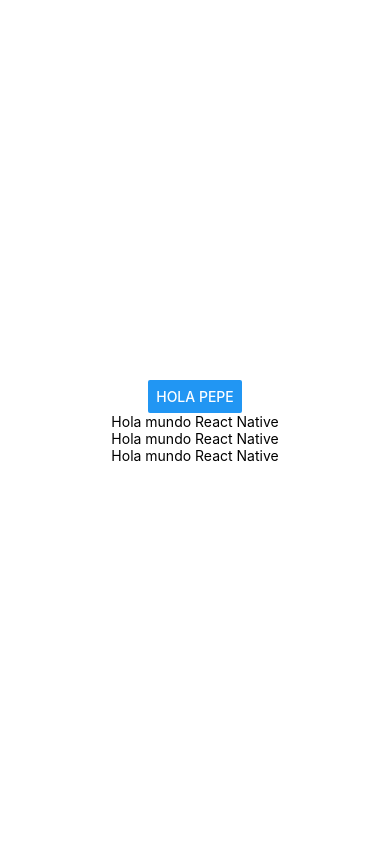
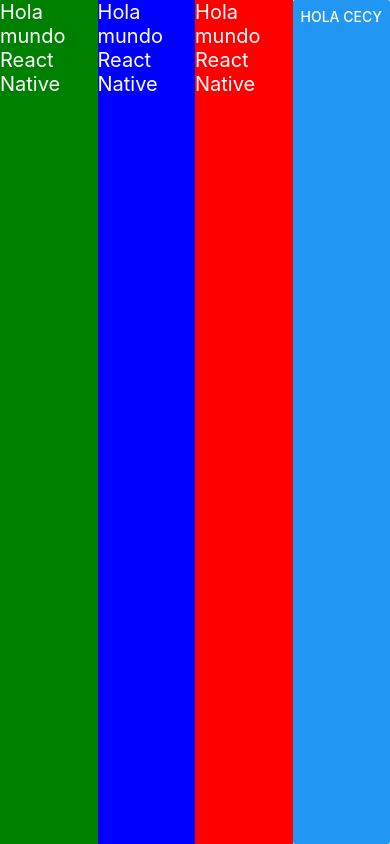
Before and after one commit to AngelDaniMqd/PM194, a React Native app in the folder my-blanck/: screen / in a window 390 px wide. Built offline with nearby package versions, Linux system fonts and the light colour scheme.

Commit message:
ejemplos de estilos con los componentes padres

```diff
--- a/my-blanck/App.js
+++ b/my-blanck/App.js
@@ -4,18 +4,21 @@ import { StyleSheet, Text, View, Button } from 'react-native';
 import React, {useState} from 'react';
 
 
-const Texto = (props) => {
-  const [contenido, setContenido] = useState('Hola mundo React Native');
+const Texto = ({style}) => {
+
+  const [contenido, setContenido] = useState('Hola mundo React Native') ;
   const actualizaTexto = () => {setContenido('Estado actualizado del Text')};
 
  return(
- <Text onPress={actualizaTexto}>{contenido}</Text>
+ <Text  style={[styles.text, style]} onPress={actualizaTexto}>{contenido}</Text>
 
  );
 };
 
-const Boton = (props) =>{
-  const [texto, setTexto] = useState('Hola pepe');
+
+
+const Boton = () =>{
+  const [texto, setTexto] = useState('Hola Cecy');
   const actualizaTexto = () => {setTexto('jasjajs')};
 
  return(
@@ -31,9 +34,9 @@ export default function App() {
 
       <Boton title='Chambea'> </Boton>
 
-       <Texto>Hola</Texto>
-       <Texto>mundo</Texto>
-       <Texto>React native</Texto>
+       <Texto style={styles.red}>Hola</Texto>
+       <Texto style={styles.blue}>mundo</Texto>
+       <Texto style={styles.green}>React native</Texto>
       <StatusBar style="auto" />
     </View>
   );
@@ -45,7 +48,17 @@ const styles = StyleSheet.create({
   container: {
     flex: 1,
     backgroundColor: '#fff',
-    alignItems: 'center',
+    alignItems: 'stretch',
     justifyContent: 'center',
+    flexDirection: 'row-reverse',
   },
+
+  text:{
+    color: 'white',
+    fontSize: 20,
+
+  },
+  red:{backgroundColor: 'red'},
+  blue:{backgroundColor: 'blue'},
+  green:{backgroundColor: 'green'},
 });
```
